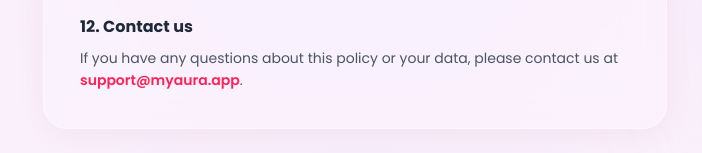
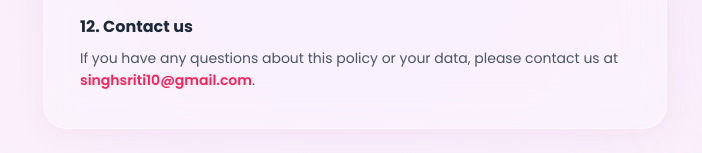
Before and after one commit to sritidev/glowup-tracker, a Next.js app: page /privacy in a window 1280 px wide. Shown: the part 2820-2973 px from the top of the page, without its empty margins (285-987 px from the left). Built offline with nearby package versions, Linux system fonts and the light colour scheme; no server answers.

Commit message:
Email Update

```diff
--- a/src/app/privacy/page.js
+++ b/src/app/privacy/page.js
@@ -139,7 +139,7 @@ export default function PrivacyPolicy() {
 
             <Section title="12. Contact us">
               If you have any questions about this policy or your data, please contact us at{" "}
-              <span className="text-rose-500 font-semibold">support@myaura.app</span>.
+              <a href="mailto:singhsriti10@gmail.com" className="text-rose-500 font-semibold hover:underline">singhsriti10@gmail.com</a>.
             </Section>
 
           </div>
```
